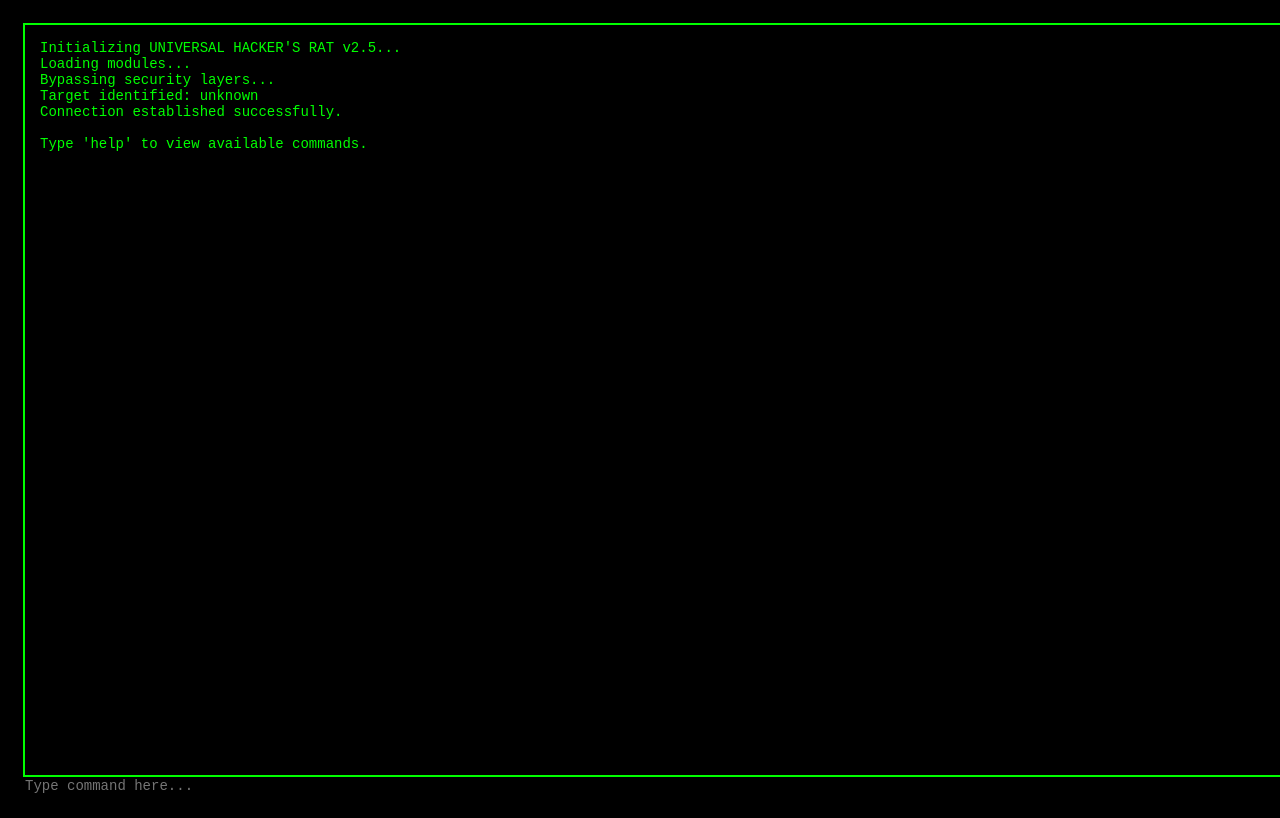
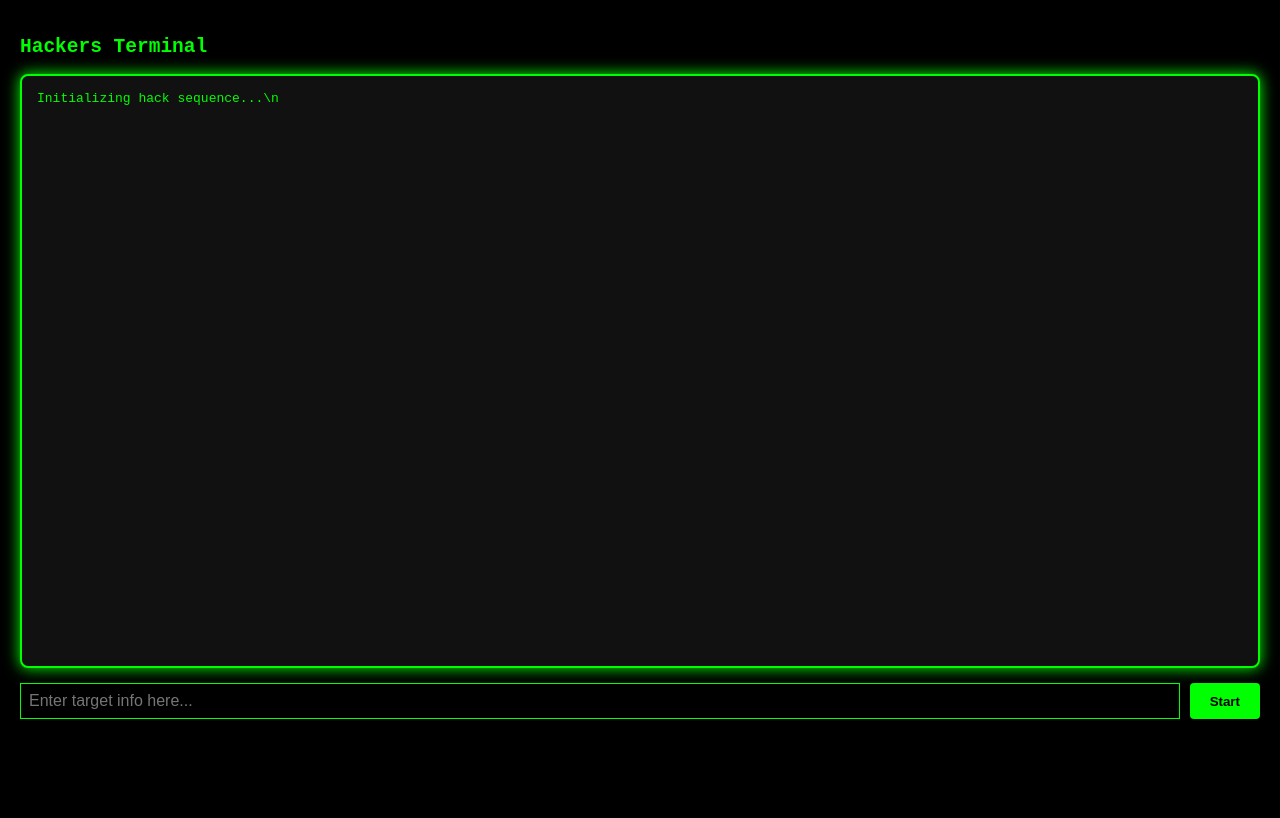
Before and after one commit to a3organisationa3-ops/SOCIALKIT, a plain HTML site: page terminial.html in a window 1280 px wide. Drawn offline with Linux system fonts and the light colour scheme.

Commit message:
Update terminial.html

```diff
--- a/terminial.html
+++ b/terminial.html
@@ -3,148 +3,89 @@
 <head>
   <meta charset="UTF-8">
   <meta name="viewport" content="width=device-width, initial-scale=1.0">
-  <title>UNIVERSAL HACKER'S RAT</title>
+  <title>Hackers Terminal</title>
   <style>
     body {
-      background-color: #000;
+      background: black;
       color: #00ff00;
-      font-family: "Courier New", Courier, monospace;
-      padding: 15px;
+      font-family: monospace;
+      padding: 20px;
+      margin: 0;
       overflow: hidden;
     }
-
     #terminal {
-      width: 100%;
-      height: 90vh;
-      background: #000;
+      background: #111;
       border: 2px solid #00ff00;
+      border-radius: 8px;
       padding: 15px;
+      height: 70vh;
       overflow-y: auto;
       white-space: pre-wrap;
-      word-wrap: break-word;
-      font-size: 14px;
+      box-shadow: 0 0 15px #00ff00;
     }
-
-    input {
-      width: 100%;
+    #inputArea {
+      display: flex;
+      margin-top: 15px;
+    }
+    #inputBox {
+      flex: 1;
+      padding: 8px;
       background: #000;
+      border: 1px solid #00ff00;
       color: #00ff00;
+      font-size: 16px;
+      outline: none;
+    }
+    .btn {
+      padding: 8px 20px;
+      margin-left: 10px;
+      background: #00ff00;
       border: none;
-      outline: none;
-      font-family: inherit;
-      font-size: 14px;
-    }
-
-    .hidden {
-      display: none;
-    }
-
-    .flash {
-      color: #ff0000;
-      text-shadow: 0 0 5px #ff0000;
-      animation: flash 1s infinite;
-    }
-
-    @keyframes flash {
-      0%, 100% { opacity: 1; }
-      50% { opacity: 0.5; }
+      color: #000;
+      font-weight: bold;
+      cursor: pointer;
+      border-radius: 4px;
     }
   </style>
 </head>
 <body>
-  <div id="terminal"></div>
-  <input id="userInput" type="text" placeholder="Type command here..." onkeydown="processCommand(event)" autofocus>
+
+  <h2 style="color:#00ff00;">Hackers Terminal</h2>
+  <div id="terminal">Initializing hack sequence...\n</div>
+
+  <div id="inputArea">
+    <input type="text" id="inputBox" placeholder="Enter target info here..." />
+    <button class="btn" onclick="startHack()">Start</button>
+  </div>
 
   <script>
-    const terminal = document.getElementById("terminal");
-    const input = document.getElementById("userInput");
+    const terminal = document.getElementById('terminal');
 
-    let target = "unknown";
-
-    // Get target from URL
-    const urlParams = new URLSearchParams(window.location.search);
-    if (urlParams.get('target')) {
-      target = urlParams.get('target');
+    function logToTerminal(text, delay) {
+      setTimeout(() => {
+        terminal.innerHTML += text + "\n";
+        terminal.scrollTop = terminal.scrollHeight;
+      }, delay);
     }
 
-    // Terminal startup animation
-    const bootText = [
-      "Initializing UNIVERSAL HACKER'S RAT v2.5...",
-      "Loading modules...",
-      "Bypassing security layers...",
-      "Target identified: " + target,
-      "Connection established successfully.",
-      "",
-      "Type 'help' to view available commands.",
-      ""
-    ];
+    function startHack() {
+      const input = document.getElementById('inputBox').value.trim();
+      if (!input) {
+        logToTerminal("Error: No input detected.", 0);
+        return;
+      }
 
-    let bootIndex = 0;
-    function bootTerminal() {
-      if (bootIndex < bootText.length) {
-        terminal.innerHTML += bootText[bootIndex] + "\n";
-        terminal.scrollTop = terminal.scrollHeight;
-        bootIndex++;
-        setTimeout(bootTerminal, 800);
-      }
-    }
-    bootTerminal();
+      terminal.innerHTML = ""; // clear previous logs
 
-    // Commands
-    function processCommand(e) {
-      if (e.key === "Enter") {
-        const command = input.value.trim().toLowerCase();
-        input.value = "";
+      logToTerminal("[+] Connecting to secure server...", 500);
+      logToTerminal("[+] Bypassing firewall protection...", 1500);
+      logToTerminal(`[+] Target found: ${input}`, 2500);
+      logToTerminal("[+] Deploying advanced exploits...", 3500);
+      logToTerminal("[+] Extracting encrypted data...", 5000);
+      logToTerminal("[✔] Hack successful! Data retrieved.", 7000);
 
-        if (command === "help") {
-          printOutput("Available commands:\n- vv : Show device version\n- info : Show target information\n- log : Control device\n- clear : Clear terminal\n- exit : Disconnect");
-        } else if (command === "vv") {
-          const randomModel = ["Samsung Galaxy S22", "Redmi Note 13", "OnePlus 11", "Pixel 7", "Vivo V29"];
-          const randomVersion = ["Android 11", "Android 12", "Android 13", "Android 14"];
-          printOutput("Device Model: " + randomModel[Math.floor(Math.random() * randomModel.length)] +
-            "\nAndroid Version: " + randomVersion[Math.floor(Math.random() * randomVersion.length)]);
-        } else if (command === "info") {
-          printOutput(
-            "Fetching target info...\n" +
-            "IP Address: 192.168." + Math.floor(Math.random() * 255) + "." + Math.floor(Math.random() * 255) +
-            "\nMAC Address: 02:1A:C3:" + Math.floor(Math.random() * 99) + ":4F:" + Math.floor(Math.random() * 99) +
-            "\nLocation: " + randomLocation()
-          );
-        } else if (command === "log") {
-          printOutput("Attempting to gain full control...");
-          setTimeout(() => {
-            printOutput("SYSTEM FAILURE DETECTED!", "flash");
-            setTimeout(() => {
-              terminal.innerHTML = "<div class='flash'>Thanks for scam 🤡</div>";
-            }, 2000);
-          }, 3000);
-        } else if (command === "clear") {
-          terminal.innerHTML = "";
-        } else if (command === "exit") {
-          printOutput("Disconnecting from target...");
-          setTimeout(() => {
-            window.location.href = "index.html";
-          }, 1500);
-        } else {
-          printOutput("Unknown command: " + command + "\nType 'help' for list of commands.");
-        }
-      }
-    }
-
-    // Print output to terminal
-    function printOutput(text, extraClass = "") {
-      terminal.innerHTML += `<div class='${extraClass}'>${text}</div>\n`;
-      terminal.scrollTop = terminal.scrollHeight;
-    }
-
-    // Random location generator
-    function randomLocation() {
-      const cities = [
-        "New York, USA", "London, UK", "Berlin, Germany",
-        "Delhi, India", "Tokyo, Japan", "Paris, France",
-        "Toronto, Canada", "Sydney, Australia"
-      ];
-      return cities[Math.floor(Math.random() * cities.length)];
+      // Final funny message
+      logToTerminal("Thanks for scam 🤡.....", 9000);
     }
   </script>
 </body>
```
